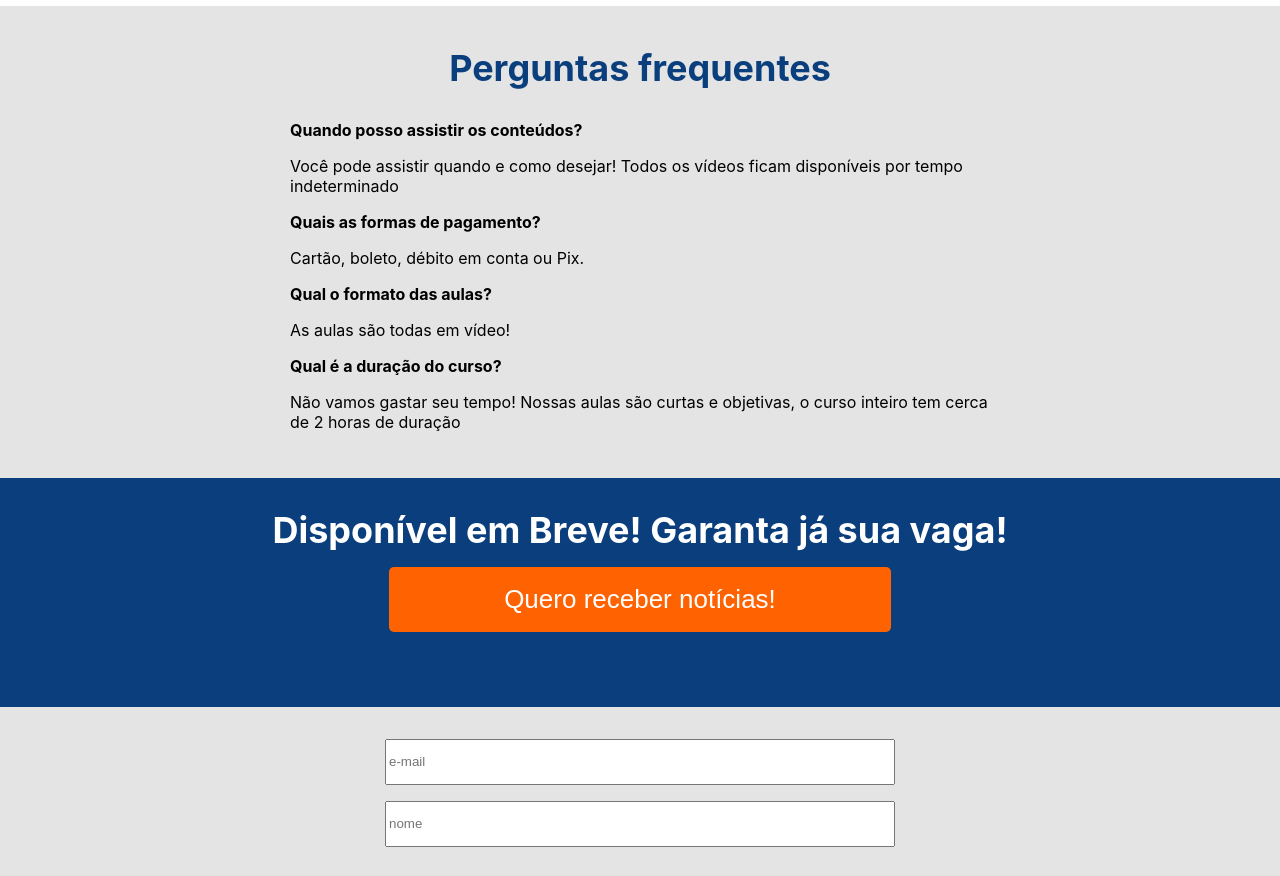
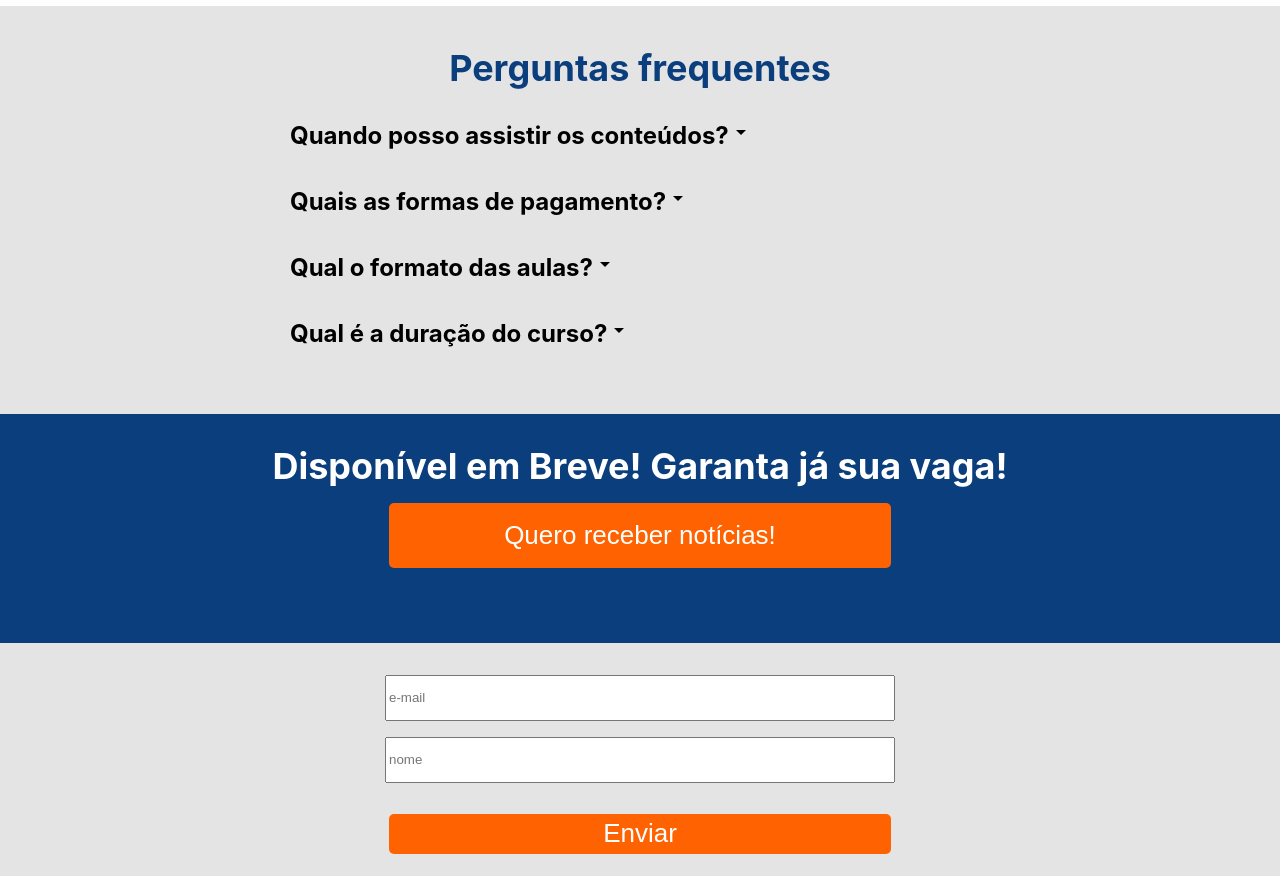
Before and after one commit to LucasAgnez/landing-page-wppb, a React (Create React App) app: page / in a window 1280 px wide. Shown: the part 1400-2276 px from the top of the page. Built offline with nearby package versions, Linux system fonts and the light colour scheme.

Commit message:
melhora perguntas

```diff
--- a/package.json
+++ b/package.json
@@ -8,6 +8,7 @@
     "@testing-library/user-event": "^13.5.0",
     "react": "^18.2.0",
     "react-dom": "^18.2.0",
+    "react-icons": "^4.11.0",
     "react-scripts": "^5.0.1",
     "react-slick": "^0.29.0",
     "slick-carousel": "^1.8.1",
--- /dev/null
+++ b/src/components/PeR.jsx
@@ -0,0 +1,35 @@
+import { MdArrowDropDown } from "react-icons/md";
+import "../styles/components/colapse.css"
+import { useState } from "react";
+
+
+const PeR = (props) => {
+
+    const [mostra, setMostra] = useState(false)
+
+
+    function show(){
+        setMostra(!mostra)
+    }
+
+    return(
+    <main className="colapse">
+        <div className="cabeca" onClick={() => show()}>
+                <b>{props.pergunta}</b>
+                {mostra ?
+                    <MdArrowDropDown style={{
+                        transition: "transform .25s",
+                        transform: `rotate(180deg)`
+                        }}/>:
+                    <MdArrowDropDown style={{
+                        transition: "transform .25s",
+                        transform: `rotate(0deg)`
+                        }}/>
+                }
+        </div>
+        <p className= {mostra ? "resposta show" : 'resposta'}>{props.resposta} </p>
+    </main>
+    );
+}
+
+export default PeR;
--- a/src/components/layout/Body.jsx
+++ b/src/components/layout/Body.jsx
@@ -1,5 +1,6 @@
 import Carrosel from "../Carrosel";
 import "../../styles/components/body.css"
+import PeR from "../PeR";
 
 const Body = () => {
     return (
@@ -23,14 +24,14 @@ const Body = () => {
             <h2 className="H2">Perguntas frequentes</h2>
             <section className="central">
                 <section>
-                    <b>Quando posso assistir os conteúdos?</b>
-                    <p>Você pode assistir quando e como desejar! Todos os vídeos ficam disponíveis por tempo indeterminado</p>
-                    <b>Quais as formas de pagamento?</b>
-                    <p>Cartão, boleto, débito em conta ou Pix.</p>
-                    <b>Qual o formato das aulas?</b>
-                    <p>As aulas são todas em vídeo!</p>
-                    <b>Qual é a duração do curso?</b>
-                    <p>Não vamos gastar seu tempo! Nossas aulas são curtas e objetivas, o curso inteiro tem cerca de 2 horas de duração</p>
+                    <PeR pergunta="Quando posso assistir os conteúdos?"
+                        resposta="Você pode assistir quando e como desejar! Todos os vídeos ficam disponíveis por tempo indeterminado"/>
+                    <PeR pergunta="Quais as formas de pagamento?"
+                        resposta="Cartão, boleto, débito em conta ou Pix."/>
+                    <PeR pergunta="Qual o formato das aulas?"
+                        resposta="As aulas são todas em vídeo!"/>
+                    <PeR pergunta="Qual é a duração do curso?"
+                        resposta="Não vamos gastar seu tempo! Nossas aulas são curtas e objetivas, o curso inteiro tem cerca de 2 horas de duração"/>
                 </section>
             </section>
         </section>
--- /dev/null
+++ b/src/styles/components/colapse.css
@@ -0,0 +1,22 @@
+.colapse{
+    max-width: 600px;
+    width: 100%;
+}
+.cabeca{
+    font-size: 24px;
+}
+.cabeca:hover{
+    cursor: pointer;
+}
+
+.resposta{
+    font-size: 18px;
+    padding-left: 2%;
+    overflow: hidden;
+    transition: all 0.5s cubic-bezier(0, 1, 0, 1);
+    max-height: 0px;
+}
+.resposta.show{
+    max-height: 999px;
+    transition: all 0.5s cubic-bezier(1, 0, 1, 0);
+}
```
Also changed, not shown: 1 other file (tests, documents, lock files or other folders).
